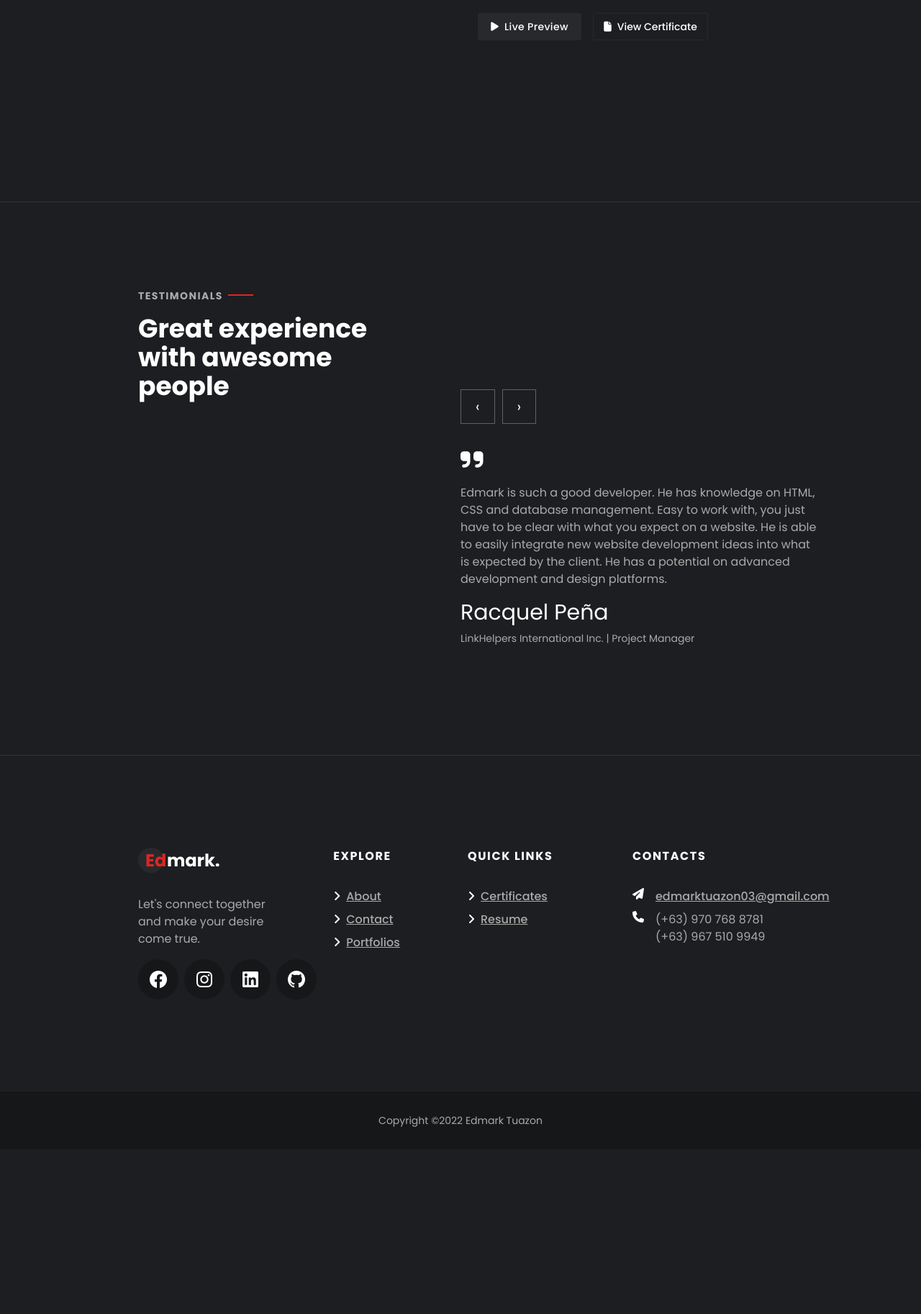
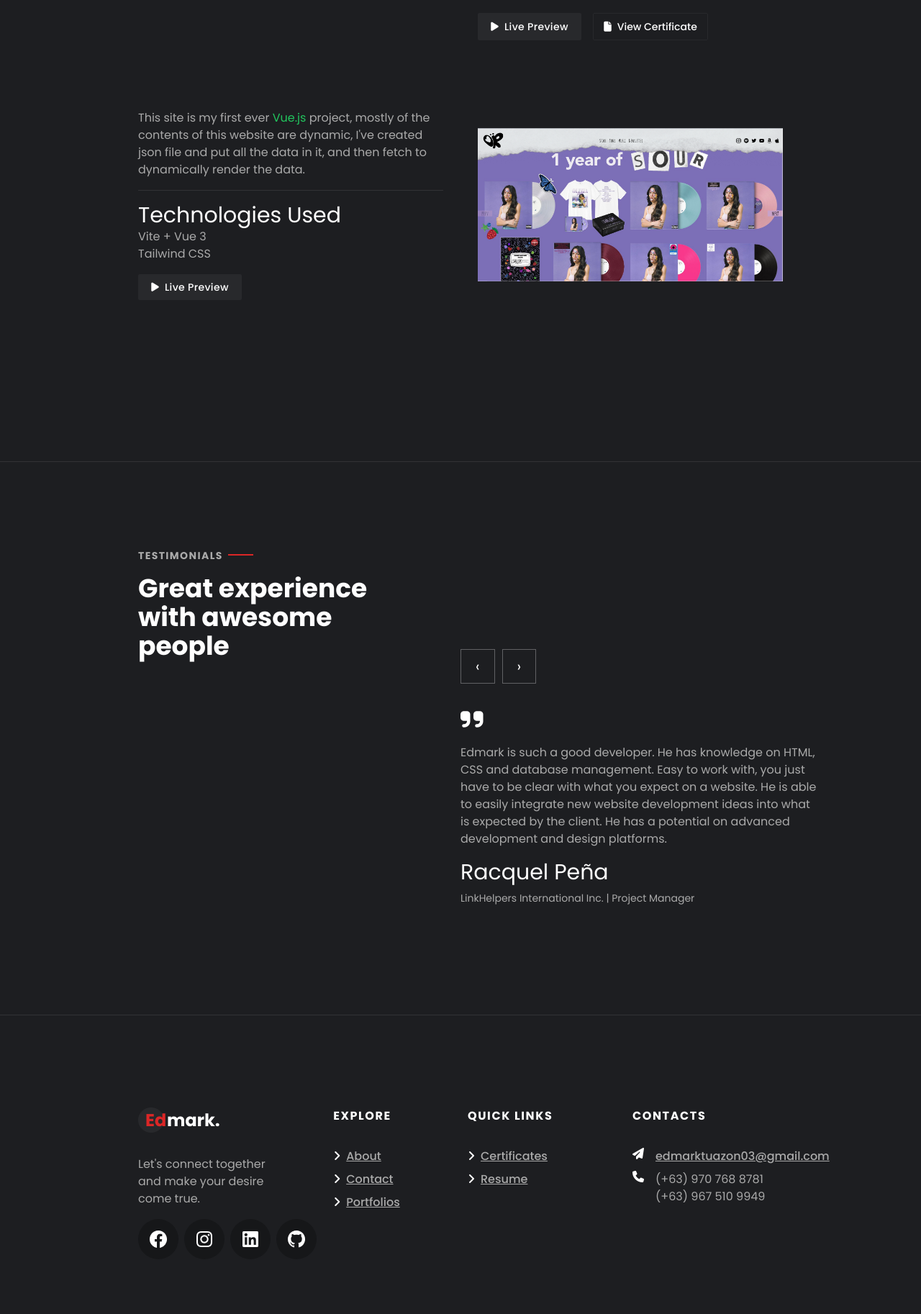
Before and after one commit to edmarktuazon/Portfolio, a PHP site: page / in a window 1280 px wide. Shown: the part 4032-5858 px from the top of the page at 72% size. Before the commit the page ends 5598 px from the top, so only its background shows below. Run offline with PHP 8.4, Linux system fonts and the light colour scheme; style sheets or scripts are compiled from the project's sources; some libraries are stand-ins or nearby versions.

Commit message:
added new project

```diff
--- a/index.php
+++ b/index.php
@@ -344,6 +344,26 @@
               </div>
             </div>
           </div>
+          <!-- fourth projects -->
+          <div class="grid md:grid-cols-1 lg:grid-cols-2 mb-16 lg:mb-24  place-items-center item personal-projects gap-6 lg:gap-12">
+            <!-- project details -->
+            <div class="w-full grid row-end-3 lg:row-end-auto">
+              <p class="text-secondary pb-4 ">This site is my first ever <span class="text-green-500">Vue.js</span> project, mostly of the contents of this website are dynamic, I've created json file and put all the data in it, and then fetch to dynamically render the data.
+              </p>
+              <hr style="background: rgba(255, 255, 255, 0.2);; opacity: .10; color: inherit;">
+              <h4 class="text-white capitalize text-3xl pt-4">technologies used</h4>
+              <ul>
+                <li class="text-secondary">Vite + Vue 3</li>
+                <li class="text-secondary">Tailwind CSS</li>
+              </ul>
+              <div class="block lg:flex">
+                <a href="https://or-site-clone.vercel.app/" class="bg-backupSecondary capitalize tracking-wide text-white hover:bg-highLight ease-out duration-300 focus:bg-highLight cursor-pointer p-2  w-36 text-center text-sm  rounded-sm flex items-center justify-center mt-4 mr-4 mb-4 lg:mb-0"><i class="fa-solid fa-play mr-2"></i>live preview</a>
+              </div>
+            </div>
+            <figure>
+              <img src="./assets/img/sour-project.PNG" alt="sour-site">
+            </figure>
+          </div>
           <!-- client projects -->
           <div class="client-projects w-full hidden">
             <h5 class="text-secondary font-light">It's Confidential</h5>
```
Also changed, not shown: assets/img/sour-project.PNG (added).
